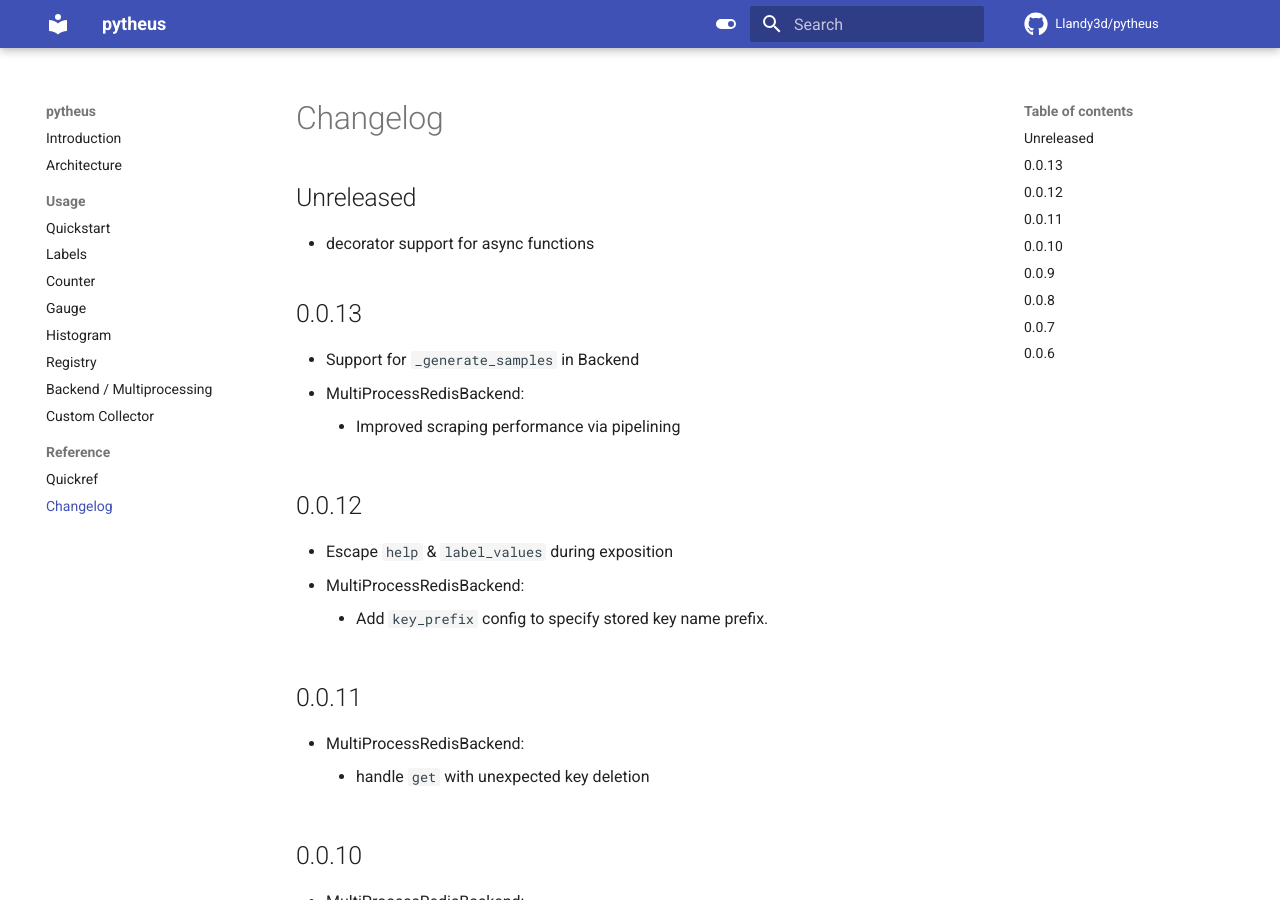
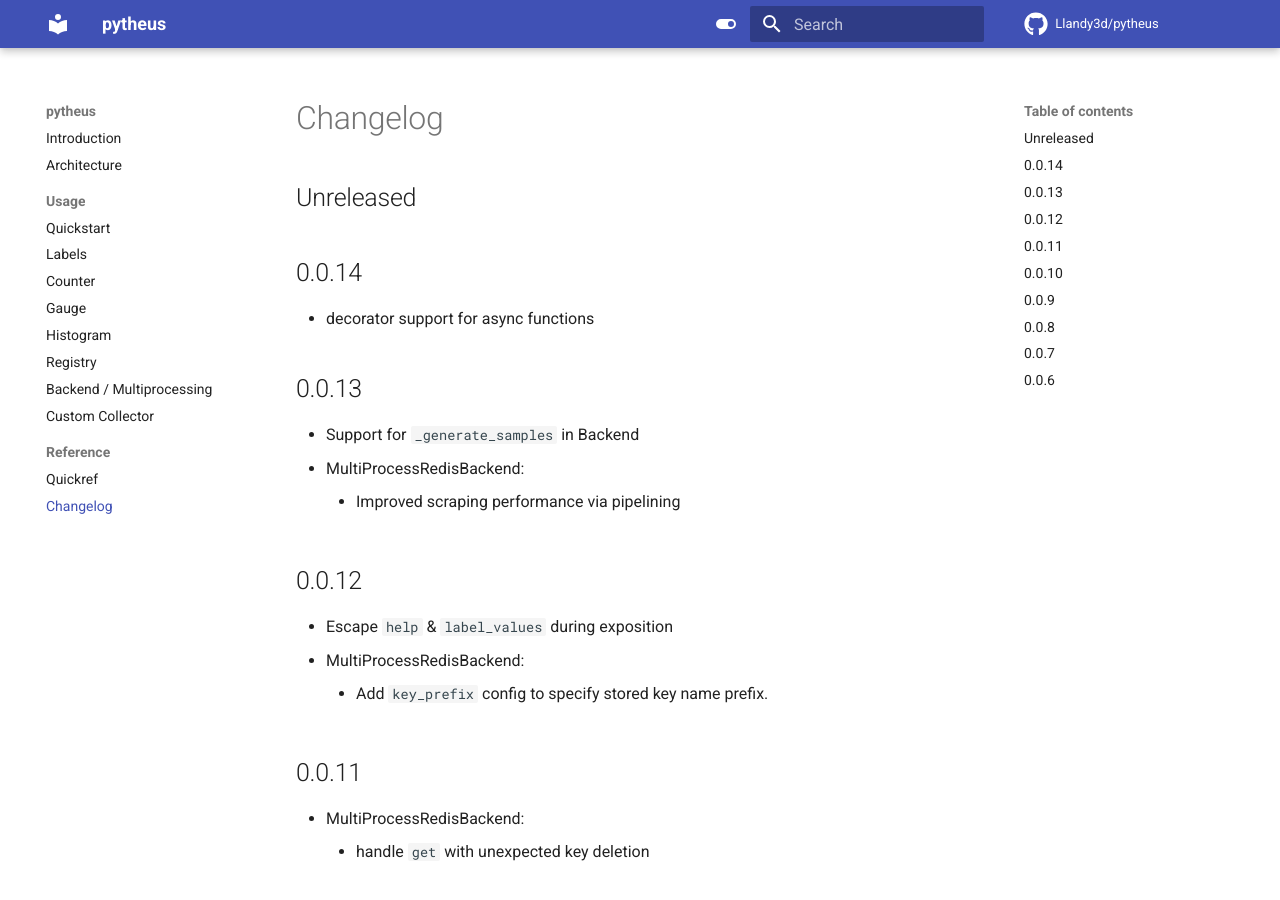
Before and after one commit to Llandy3d/pytheus, an MkDocs documentation site: the page built from docs/changelog.md, in a window 1280 px wide and 900 px high. Built offline with MkDocs 1.6.1 and Material for MkDocs 9.7.7, drawn with Linux system fonts in a browser that asks for light colours; comment, search, counter and statistics services are not loaded.

Commit message:
update changelog

```diff
--- a/docs/changelog.md
+++ b/docs/changelog.md
@@ -1,6 +1,8 @@
 # Changelog
 
 ## Unreleased
+
+## 0.0.14
 
 - decorator support for async functions
 
```
